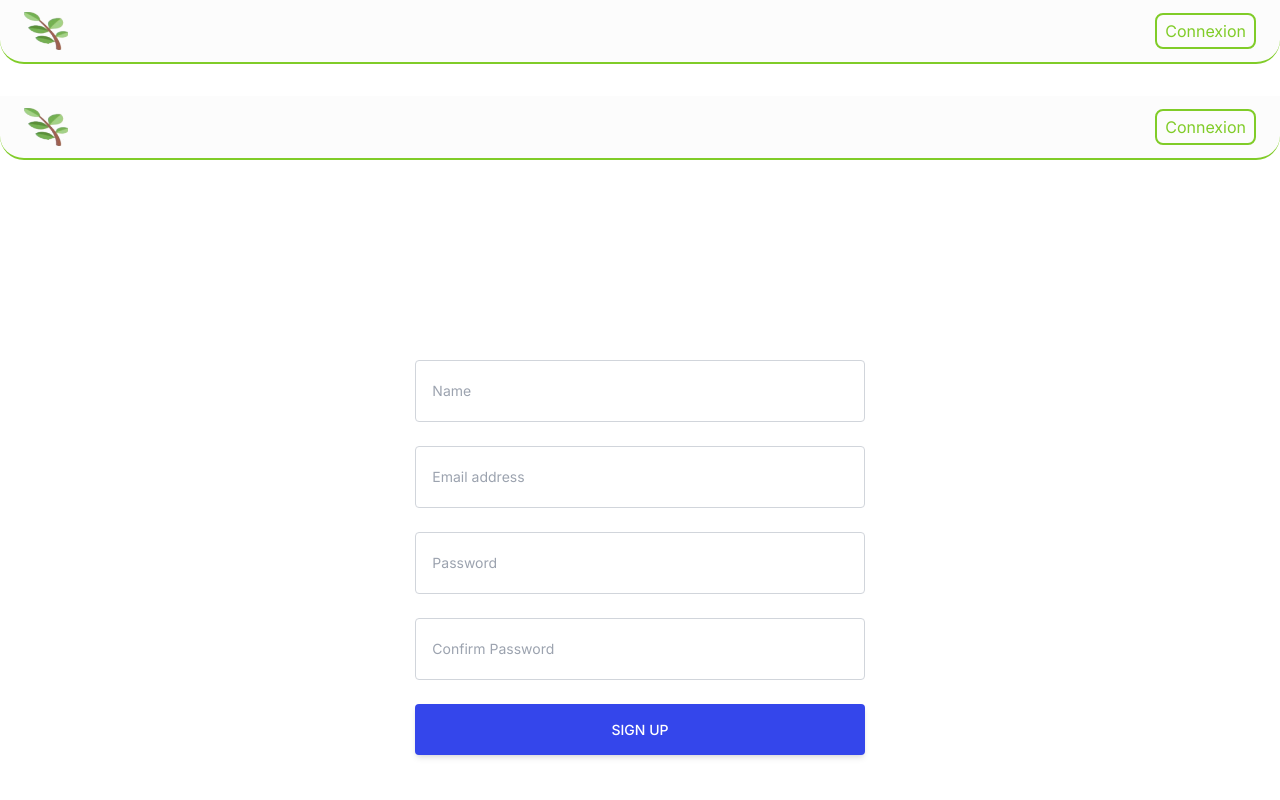
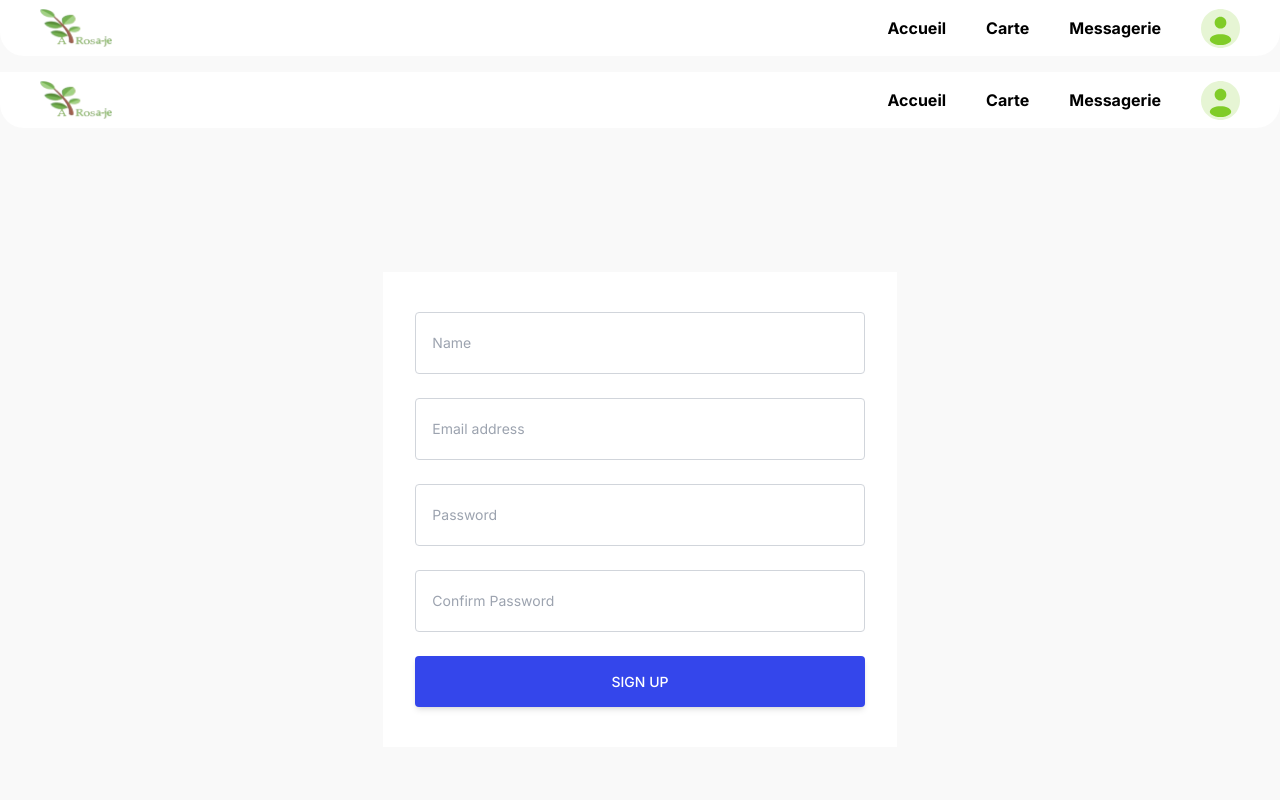
Before and after one commit to AxelRhul/mspr-501, a Next.js app: page /register in a window 1280 px wide. Shown: the top 800 px of the page. Built offline with nearby package versions, Linux system fonts and the light colour scheme.

Commit message:
Modified all pages

```diff
--- /dev/null
+++ b/components/footer.tsx
@@ -0,0 +1,10 @@
+"use client"
+
+function Footer() {
+    return (
+        <h4>Footer</h4>
+    )
+};
+
+
+export default Footer;
--- a/components/header.tsx
+++ b/components/header.tsx
@@ -2,38 +2,122 @@
 
 // import {auth} from '@/auth';
 import Link from 'next/link';
+import React, { useEffect, useState } from 'react';
 // import {logoutAction} from '@/src/actions/logoutAction';
 
 function Header() {
     // const session = await auth();
     // const user = session?.user;
+    const [isVisible, setIsVisible] = useState(true);
+
+    useEffect(() => {
+        let lastScrollTop = 0;
+
+        function handleScroll() {
+            const currentScroll = window.scrollY;
+
+            if (currentScroll > lastScrollTop) {
+                if (isVisible && currentScroll > 100) {
+                    setIsVisible(false);
+                };
+            } else {
+                if (!isVisible && currentScroll + window.innerHeight < document.documentElement.scrollHeight - 50) {
+                    setIsVisible(true);
+                }
+            }
+            lastScrollTop = currentScroll <= 0 ? 0 : currentScroll;
+        };
+
+        window.addEventListener('scroll', handleScroll);
+        return () => {
+            window.removeEventListener('scroll', handleScroll);
+        }
+    }, [isVisible])
 
     return (
-        <header className='bg-[#FCFCFC] h-16 w-auto flex items-center border-b-2 border-[#80CC28] lg:rounded-b-3xl mb-4 lg:mb-6 xl:mb-8 2xl:mb-10'>
-            <nav className='flex flex-row w-full justify-start h-full lg:justify-center'>
-                <ul className='flex flex-row items-center p-6 space-x-48 sm:space-x-56 md:space-x-72 lg:justify-between lg:w-full lg:space-x-0'>
-                    <>
-                        <li className='lg:hidden'>
+        <>
+            <div className='mb-4'>
+                <header className='h-12 md:h-14 bg-[#ffffff] rounded-b-3xl flex justify-center lg:hidden lg:order-2'>
+                    <ul className='flex flex-row items-center w-full justify-between mx-10'>
+                        <li>
                             <Link href='/login'>
-                                <img src="/img/profil.svg" alt="Profil"/>
+                                <img src="/img/profil.svg" alt="Profil" />
                             </Link>
                         </li>
                         <li>
                             <Link href='/'>
-                                <img src="/img/logo_map.png" width={44} height={4} alt="Logo A'rosa-je"/>
+                                <img src="/img/logo_map.png" width={44} height={4} alt="Logo A'rosa-je" />
                             </Link>
                         </li>
+                        <div className='invisible'>
+                            &nbsp;&nbsp;&nbsp;&nbsp;&nbsp;&nbsp;&nbsp;&nbsp;
+                        </div>
+                    </ul>
+                </header>
+                <header className='h-12 md:h-14 bg-[#ffffff] rounded-b-3xl hidden lg:flex lg:justify-center lg:order-1'>
+                    <ul className='flex flex-row items-center w-full justify-between mx-10'>
                         <li>
-                            <Link href='/login' className='hidden lg:flex'>
-                                <button
-                                    className='border-2 border-[#80CC28] px-2 py-1 rounded-lg text-[#80CC28]'>Connexion
-                                </button>
+                            <Link href='/'>
+                                <img src="/img/logo.png" width={72} alt="Logo A'rosa-je" />
                             </Link>
                         </li>
-                    </>
+                        <div className='flex flex-row items-center justify-between gap-x-8 xl:gap-x-10 2xl:gap-x-16'>
+                            <li className='font-bold'>
+                                <Link href='/'>
+                                    Accueil
+                                </Link>
+                            </li>
+                            <li className='font-bold'>
+                                <Link href='/map'>
+                                    Carte
+                                </Link>
+                            </li>
+                            <li className='font-bold'>
+                                <Link href='/'>
+                                    Messagerie
+                                </Link>
+                            </li>
+                            <li className=''>
+                                <Link href='/login'>
+                                    <img src="/img/profil.svg" alt="Profil" />
+                                </Link>
+                            </li>
+                        </div>
+                    </ul>
+                </header>
+            </div>
+            <nav className={`fixed bottom-0 bg-[#80CC28] lg:hidden h-12 md:h-14 w-full rounded-t-3xl flex justify-center transition-transform duration-50 ${!isVisible ? 'translate-y-full' : ''}`}>
+                <ul className='flex flex-row items-center w-full justify-between mx-10'>
+                    <li>
+                        <Link href='/'>
+                            <img src="/img/home.svg" alt="Accueil" />
+                        </Link>
+                    </li>
+                    <li>
+                        <Link href='/map'>
+                            <img src="/img/map.svg" alt="Carte" />
+                        </Link>
+                    </li>
+                    <li>
+                        <div className='bg-[#ffffff] rounded-full p-2.5 md:p-3.5'>
+                            <Link href='/plantes/ajouter'>
+                                <img src="/img/camera.svg" alt="Camera" />
+                            </Link>
+                        </div>
+                    </li>
+                    <li>
+                        <Link href='/' className=''>
+                            <img src="/img/messagerie.svg" alt="Messagerie" />
+                        </Link>
+                    </li>
+                    <li>
+                        <Link href='/' className=''>
+                            <img src="/img/settings.svg" alt="Paramètres" />
+                        </Link>
+                    </li>
                 </ul>
             </nav>
-        </header>
+        </>
     )
     {/*    {user && (*/
     }
--- a/components/map.tsx
+++ b/components/map.tsx
@@ -54,8 +54,8 @@ const Map = () => {
 
   return (
     <div className="flex items-center justify-center">
-      <div className="mx-auto" style={{ height: '800px', width: '95vw' }}>
-        <MapContainer center={position || [0, 0]} zoom={13} style={{ height: '100%', width: '100%' }} className="rounded-3xl">
+      <div className="mx-auto" style={{ height: '100%', width: '95vw' }}>
+        <MapContainer center={position || [0, 0]} zoom={13} style={{ height: '85vh', width: '100%' }} className="rounded-3xl">
           <TileLayer
             url="https://{s}.tile.openstreetmap.org/{z}/{x}/{y}.png"
             attribution='&copy; <a href="https://www.openstreetmap.org/copyright">OpenStreetMap</a> contributors'
--- a/src/app/layout.tsx
+++ b/src/app/layout.tsx
@@ -2,6 +2,7 @@ import type { Metadata } from "next";
 import { Inter } from "next/font/google";
 import "./globals.css";
 import Header from "@/components/header";
+import Footer from "@/components/footer";
 
 const inter = Inter({ subsets: ["latin"] });
 
@@ -17,9 +18,10 @@ export default function RootLayout({
 }>) {
   return (
     <html lang="en">
-      <body className={inter.className}>
+      <body className={`${inter.className} bg-[#f9f9f9] max-w-full h-screen`}>
         <Header />
         {children}
+        <Footer />
       </body>
     </html>
   );
--- a/src/app/login/page.tsx
+++ b/src/app/login/page.tsx
@@ -5,8 +5,6 @@ import { Suspense } from 'react';
 export default async function LoginPage() {
     return (
         <>
-            <Header />
-
             <section className='bg-ct-blue-600 min-h-screen pt-20'>
                 <div className='container mx-auto px-6 py-12 h-full flex justify-center items-center'>
                     <div className='md:w-8/12 lg:w-5/12 bg-white px-8 py-10'>
--- a/src/app/map/page.tsx
+++ b/src/app/map/page.tsx
@@ -1,10 +1,8 @@
-import Header from "@/components/header";
 import Map from "@/components/map";
 
 const MapView = () => {
   return (
     <>
-      <Header />
       <Map />
     </>
   )
--- a/src/app/page.tsx
+++ b/src/app/page.tsx
@@ -1,7 +1,6 @@
 "use client"
 
 import { useEffect, useState } from "react";
-import Header from "@/components/header";
 
 export default function Home() {
     const [plants, setPlants] = useState([]);
@@ -15,25 +14,28 @@ export default function Home() {
     console.log(plants);
     return (
         <>
-            <div className="mx-6">
-                <div className="flex flex-row items-center justify-end mb-4 space-x-16 md:space-x-32">
+            <div className="mx-10 my-4">
+                <div className="flex flex-row items-center justify-between mb-4">
                     <h1 className="text-lg text-[#80CC28] font-bold flex items-center justify-center">Nouvelles Plantes</h1>
-                    <a className="border-2 border-[#80CC28] py-0.5 px-1 rounded-lg" href={"/plantes/ajouter"}>Ajouter une plante</a>
+                    <a className="border-2 border-[#80CC28] py-1 px-2 rounded-lg" href={"/plantes/ajouter"}>Ajouter une plante</a>
                 </div>
-                <div className="grid grid-cols-3 gap-y-4 md:gap-y-6">
+                <div className="grid grid-cols-2 gap-4 lg:grid-cols-3 xl:grid-cols-4">
                     {plants.map((plant) => (
-                        <div className="flex flex-col items-center justify-center space-y-2">
-                            <div className="flex flex-row items-center space-x-8 md:space-x-10">
-                                <h2 className="text-sm underline underline-offset-2 decoration-[#80CC28]">{plant.name}</h2>
-                                <p className="text-sm">{plant.userName}</p>
-                            </div>
-                            <div className="rounded-lg">
-                                <a key={plant.id} href={`/plantes/${plant.id}`} className="">
+                        <div className="flex flex-col">
+                            <h4 className="text-sm text-center">{plant.name}</h4>
+                            <a key={plant.id} href={`/plantes/${plant.id}`}>
+                                <div className="flex flex-col items-center bg-[#F5F5F5] border-2 border-[#80CC28] p-2 rounded-lg shadow shadow-[#80CC28]">
                                     {plant.images.map((image) => (
-                                        <img className="object-cover rounded-lg w-48 h-44 md:w-56 md:h-52" key={image.id} src={image.url} alt={plant.name} />
+                                        <img className="object-cover rounded-[7px] w-44 h-44 md:w-72 md:h-72 2xl:w-80 2xl:h-80" key={image.id} src={image.url} alt={plant.name} />
                                     ))}
-                                </a>
-                            </div>
+                                    <div className="flex flex-col items-center space-y-2">
+                                        <div className="w-full flex flex-row items-center">
+                                            <p className="text-sm underline underline-offset-2 decoration-[#80CC28] mr-2">Auteur :</p>
+                                            <p className="text-sm">{plant.userName}</p>
+                                        </div>
+                                    </div>
+                                </div>
+                            </a>
                         </div>
                     ))}
                 </div>
--- a/src/app/plantes/ajouter/page.tsx
+++ b/src/app/plantes/ajouter/page.tsx
@@ -39,7 +39,6 @@ export default function Page() {
 
     return (
         <>
-            <Header />
             <form onSubmit={onSubmit} encType="multipart/form-data" className='flex flex-col'>
                 <Webcam
                     audio={false}
```
